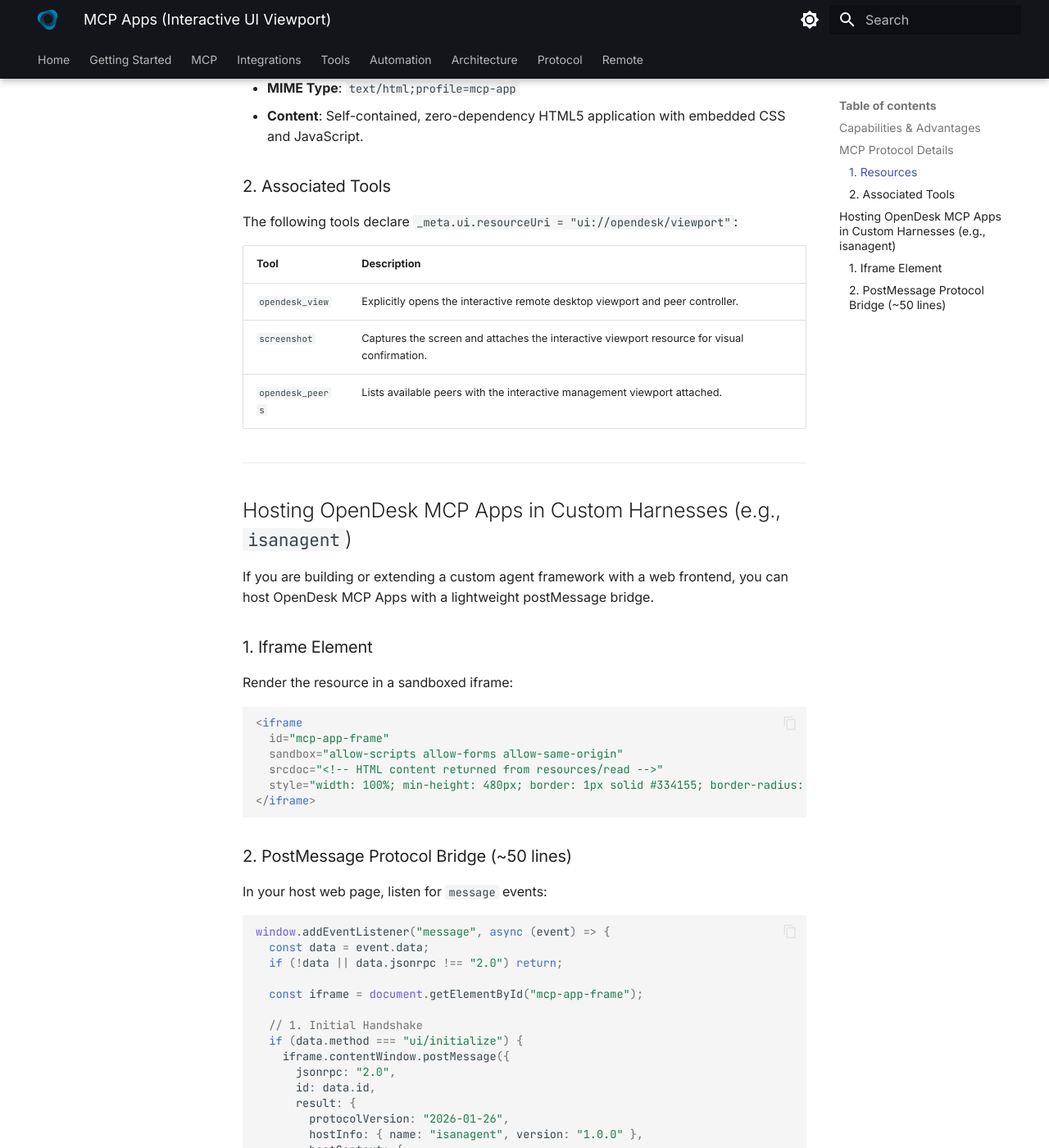
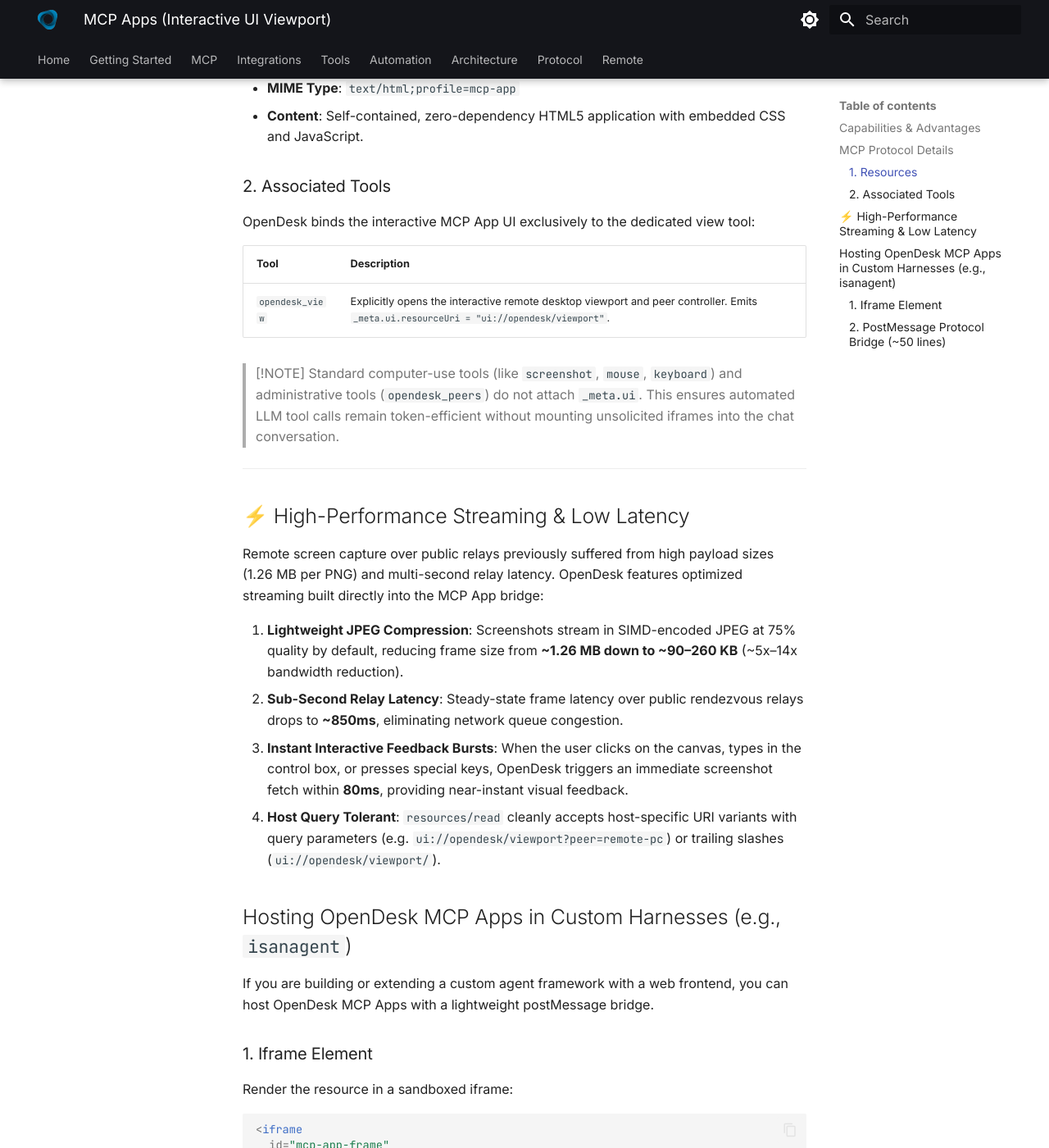
Before and after one commit to monatis/opendesk, an MkDocs documentation site: the page built from docs/mcp/apps.md, in a window 1280 px wide and 1400 px high, scrolled down 1022 px. Shown: the whole window at 82% size. Built offline with MkDocs 1.6.1 and Material for MkDocs 9.7.7, drawn with Linux system fonts in a browser that asks for light colours.

Commit message:
docs: update README and docs for MCP Apps and low-latency JPEG streaming

```diff
--- a/docs/mcp/apps.md
+++ b/docs/mcp/apps.md
@@ -26,15 +26,25 @@
 - **Content**: Self-contained, zero-dependency HTML5 application with embedded CSS and JavaScript.
 
 ### 2. Associated Tools
-The following tools declare `_meta.ui.resourceUri = "ui://opendesk/viewport"`:
+OpenDesk binds the interactive MCP App UI exclusively to the dedicated view tool:
 
 | Tool | Description |
 |------|-------------|
-| `opendesk_view` | Explicitly opens the interactive remote desktop viewport and peer controller. |
-| `screenshot` | Captures the screen and attaches the interactive viewport resource for visual confirmation. |
-| `opendesk_peers` | Lists available peers with the interactive management viewport attached. |
+| `opendesk_view` | Explicitly opens the interactive remote desktop viewport and peer controller. Emits `_meta.ui.resourceUri = "ui://opendesk/viewport"`. |
+
+> [!NOTE]
+> Standard computer-use tools (like `screenshot`, `mouse`, `keyboard`) and administrative tools (`opendesk_peers`) do not attach `_meta.ui`. This ensures automated LLM tool calls remain token-efficient without mounting unsolicited iframes into the chat conversation.
 
 ---
+
+## ⚡ High-Performance Streaming & Low Latency
+
+Remote screen capture over public relays previously suffered from high payload sizes (1.26 MB per PNG) and multi-second relay latency. OpenDesk features optimized streaming built directly into the MCP App bridge:
+
+1. **Lightweight JPEG Compression**: Screenshots stream in SIMD-encoded JPEG at 75% quality by default, reducing frame size from **~1.26 MB down to ~90–260 KB** (~5x–14x bandwidth reduction).
+2. **Sub-Second Relay Latency**: Steady-state frame latency over public rendezvous relays drops to **~850ms**, eliminating network queue congestion.
+3. **Instant Interactive Feedback Bursts**: When the user clicks on the canvas, types in the control box, or presses special keys, OpenDesk triggers an immediate screenshot fetch within **80ms**, providing near-instant visual feedback.
+4. **Host Query Tolerant**: `resources/read` cleanly accepts host-specific URI variants with query parameters (e.g. `ui://opendesk/viewport?peer=remote-pc`) or trailing slashes (`ui://opendesk/viewport/`).
 
 ## Hosting OpenDesk MCP Apps in Custom Harnesses (e.g., `isanagent`)
 
```
Also changed, not shown: README.md (+11 -6 lines), docs/mcp/index.md (+10 -8 lines), docs/remote/mcp.md (+1 -0 lines), docs/tools/screenshot.md (+4 -1 lines).
